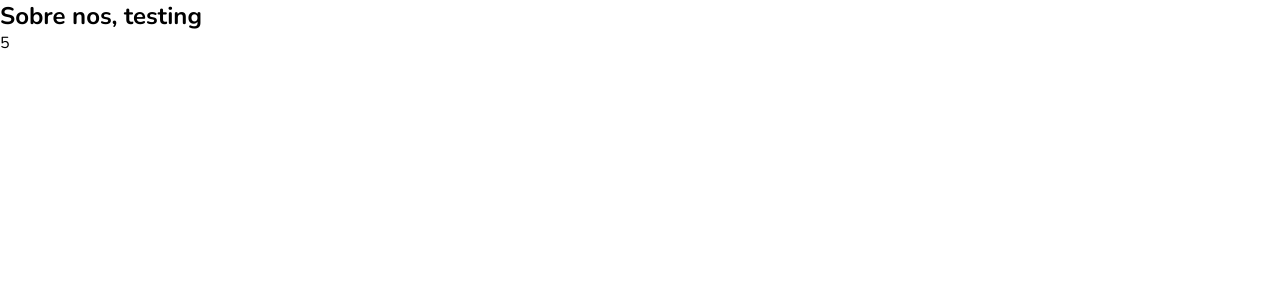
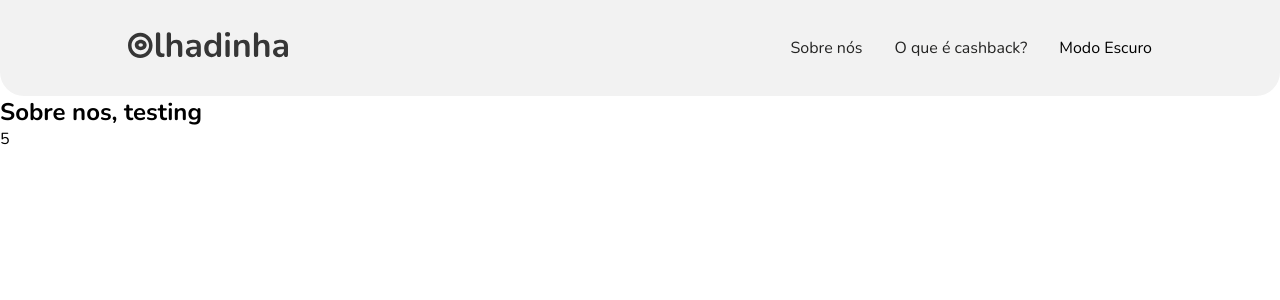
Before and after one commit to Olhadinha/olhadinha-front-end, a React (Vite) app: page /sobre-nos in a window 1280 px wide. Shown: the top 300 px of the page. Built offline with nearby package versions, Linux system fonts and the light colour scheme.

Commit message:
Feat: add title

```diff
--- a/src/pages/AboutUsPage/index.tsx
+++ b/src/pages/AboutUsPage/index.tsx
@@ -1,9 +1,13 @@
+import Header from "../../components/Header";
+
 export default function AboutUsPage() {
+    document.title = "Sobre nós";
     function sum(a: number, b: number): number {
         return a + b;
     }
     return (
         <>
+            <Header />
             <h2>Sobre nos, testing</h2>
             <p data-testid="p_sum">{sum(2, 3)}</p>
         </>
--- a/src/pages/WhatIsCashbackPage/index.tsx
+++ b/src/pages/WhatIsCashbackPage/index.tsx
@@ -1,6 +1,11 @@
+import Header from "../../components/Header";
+
 export default function WhatIsCashbackPage() {
+    document.title = "O que é cashback?";
+
     return (
         <>
+            <Header />
             <h2>What is cashback page</h2>
         </>
     );
```
